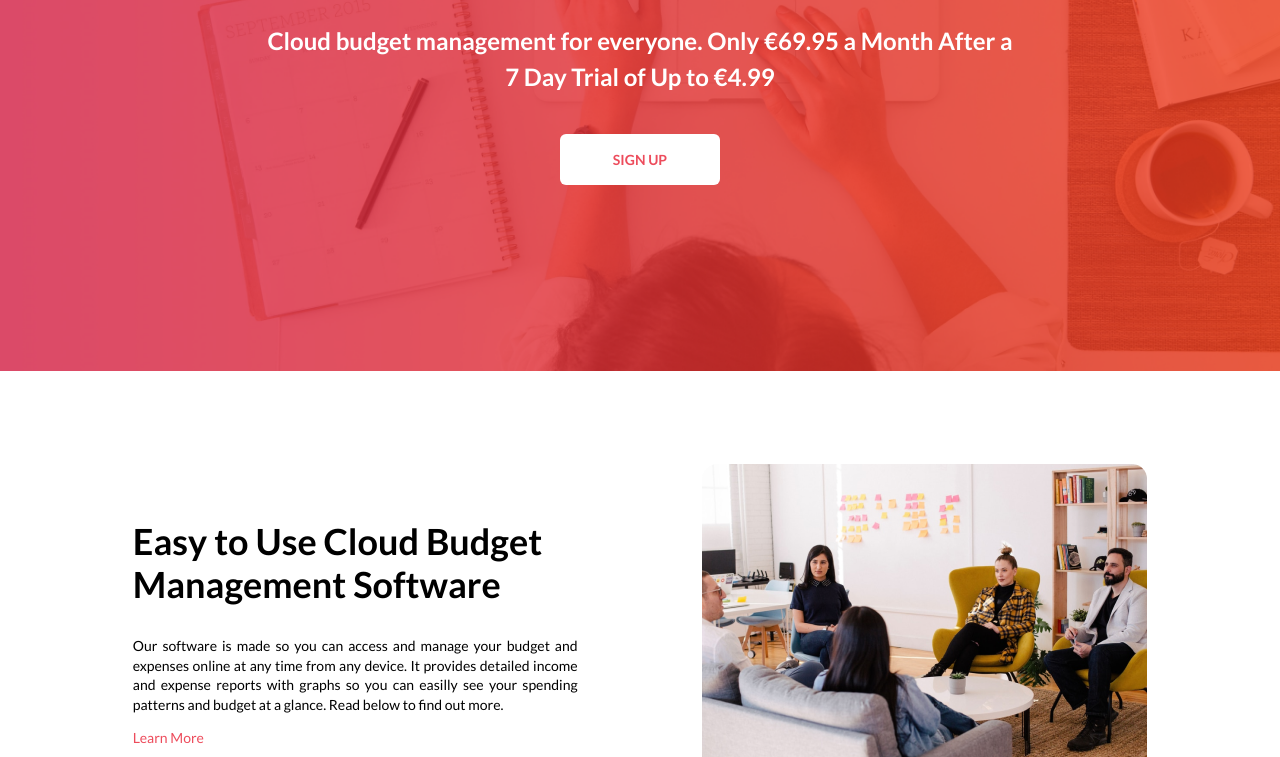
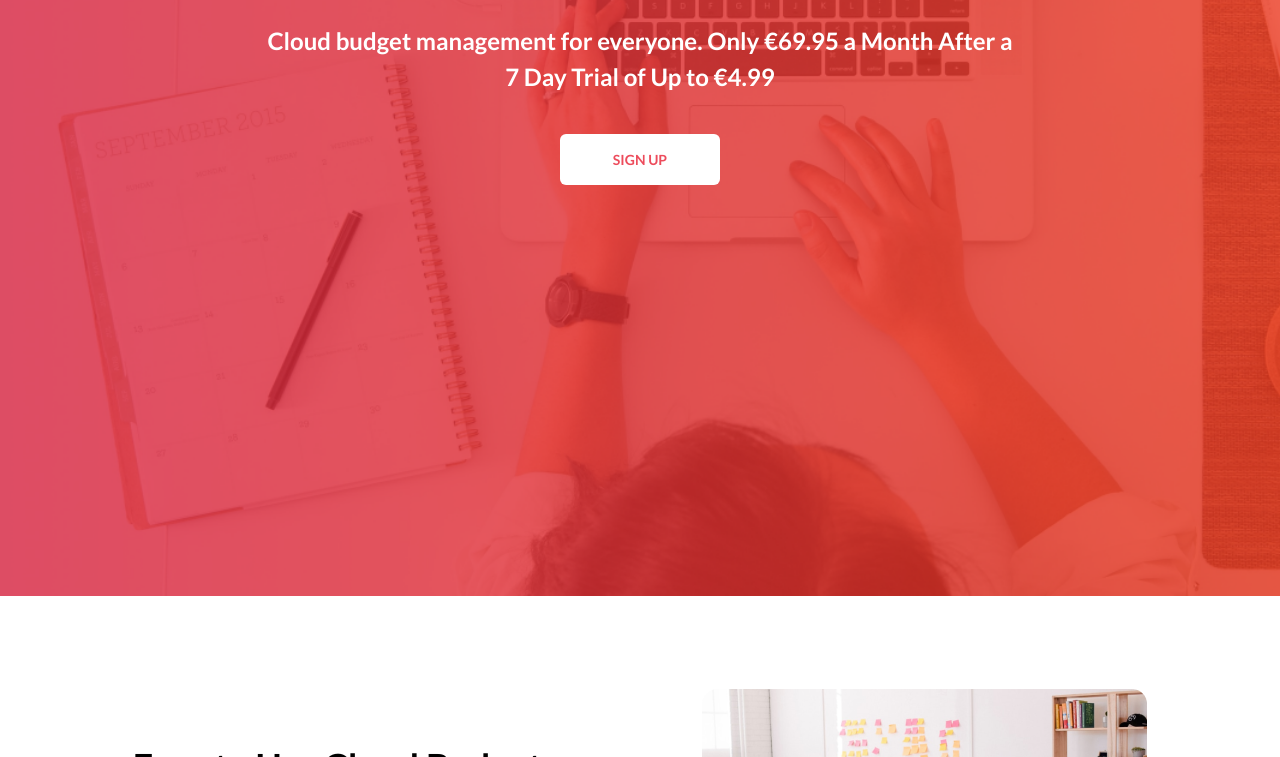
Before and after one commit to AntoninaVi/Task-2-Cloudbudget, a plain HTML site: page index.html in a window 1280 px wide. Shown: the part 343-1100 px from the top of the page. Drawn offline with Linux system fonts and the light colour scheme.

Commit message:
main height

```diff
--- a/style.scss
+++ b/style.scss
@@ -244,6 +244,8 @@ body {
 
 // MAIN
 .main {
+	height: 100%;
+	min-height: 64vh;
 	text-align: center;
 	&__wrapper {
 		background-image: url(img/main-bg.png);
```
Also changed, not shown: style.css.
